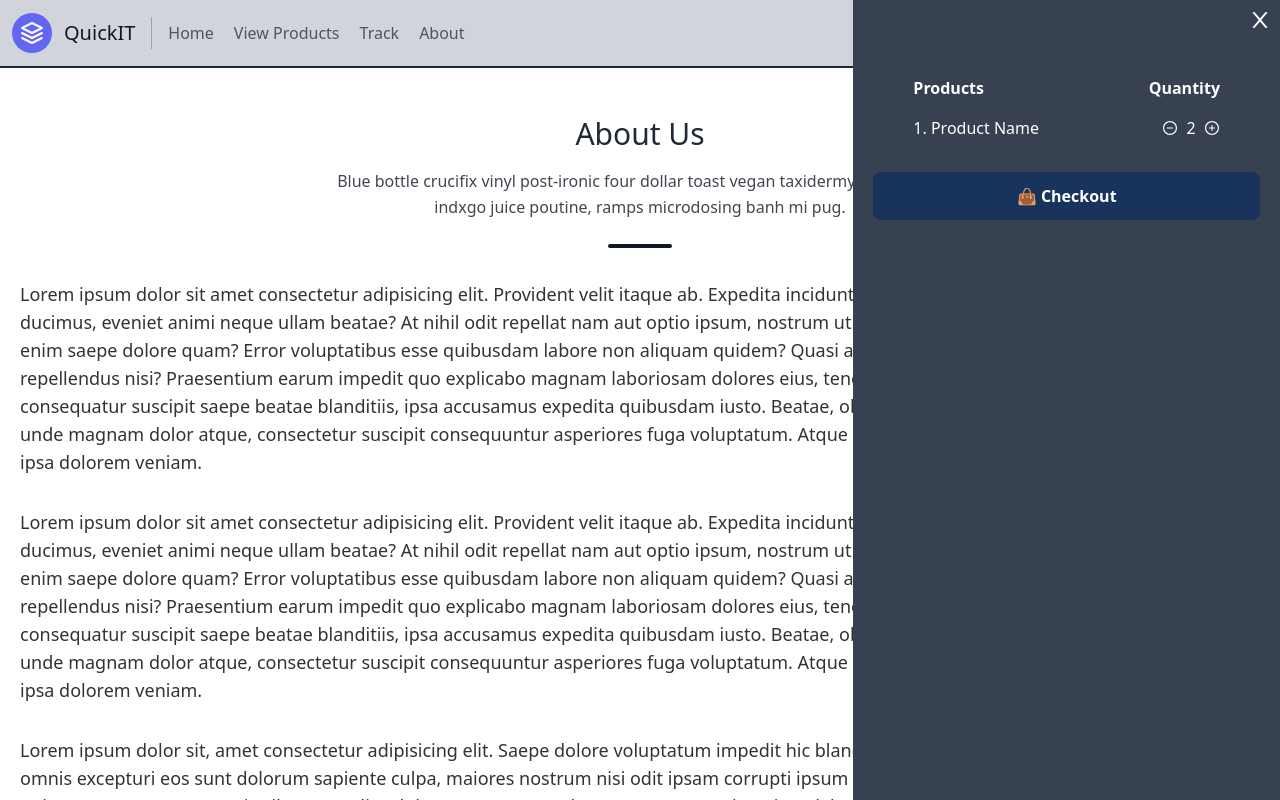
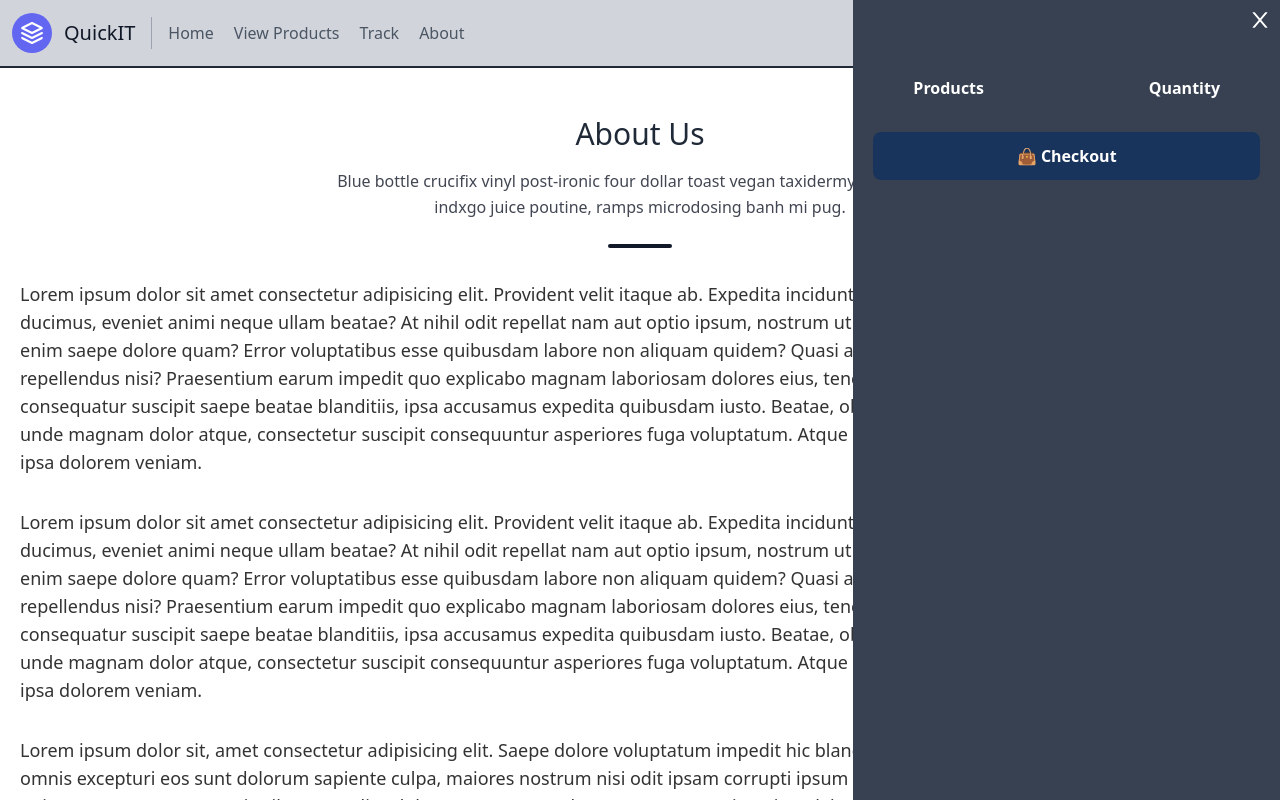
Before and after one commit to theonlyjunaid/codencools, a Next.js app: page /about in a window 1280 px wide. Both pictures are taken after a click on the link "CART". Shown: the top 800 px of the page. Built offline with nearby package versions, Linux system fonts and the light colour scheme.

Commit message:
RGAfedscx

```diff
--- a/components/Navbar.js
+++ b/components/Navbar.js
@@ -101,13 +101,27 @@ function Navbar({cart, addToCart, removeFromCart}) {
             Products
             <span className="flex items-center">Quantity</span>
           </li>
-          <li className="flex px-10 items-center justify-between pb-4">
-            1. Product Name
-            <span className="flex items-center">
-              <AiOutlineMinusCircle className="cursor-pointer" /> &nbsp; 2
-              &nbsp; <AiOutlinePlusCircle className="cursor-pointer" />
-            </span>
-          </li>
+         {
+           Object.keys(cart).map((item) => {
+              return (
+                <li className="flex px-10 items-center justify-between pb-4">
+               {cart[item].name}
+                <div className="flex items-center">
+                  <AiOutlineMinusCircle
+                      onClick={() => removeFromCart(cart[item].slug, 1, cart[item].sellprice, cart[item].name)}
+                    className="text-xl cursor-pointer"
+                  />
+                  <span className="mx-3">{cart[item].qty}</span>
+                  <AiOutlinePlusCircle
+                      onClick={() => addToCart(cart[item].slug, 1)}
+                    className="text-xl cursor-pointer"
+                  />
+                </div>
+              </li>
+              )
+            })
+         }
+
         </ul>
         <Link
           href="/checkout"
--- a/pages/product/[item]/index.js
+++ b/pages/product/[item]/index.js
@@ -65,7 +65,7 @@ const [bargainprice, setBargainprice] = useState(product.sellprice)
             <p className="text-lg pb-4">{product.description }</p>
 
            <div >
-              <button onClick={() => addToCart("Slug", 1, 1000, "Product")} className="bg-gray-800 py-2 px-4 text-white rounded-lg hover:bg-gray-700 mr-4 text-lg">Buy Now</button>
+              <button onClick={() => addToCart(product.slug, 1, product.sellprice, product.name)} className="bg-gray-800 py-2 px-4 text-white rounded-lg hover:bg-gray-700 mr-4 text-lg">Buy Now</button>
               <button className="border border-gray-800 py-2 px-4 rounded-lg hover:bg-gray-700 hover:text-white text-lg" onClick={()=>{setBargain(true)}}>Bargain</button>
             </div>
             <div className={`w-[300px]  my-4 h-[40px] ${Bargain?"":"hidden"}`}>
--- a/pages/viewProducts.js
+++ b/pages/viewProducts.js
@@ -29,7 +29,7 @@ export default function viewshops({products}) {
                         <span className="border py-1 px-2 bg-gray-800 ml-2 rounded-lg text-white pb-2">Balm</span>
                         <span className="border py-1 px-2 bg-gray-800 ml-2 rounded-lg text-white pb-2">Cream</span>
                     </p> */}
-                    <p className="shop-time text-center font-bold pb-3">Price - $300</p>
+                    <p className="shop-time text-center font-bold pb-3">Price -  ₹{product.sellprice}</p>
                 </div>
             </Link>
         )
```
